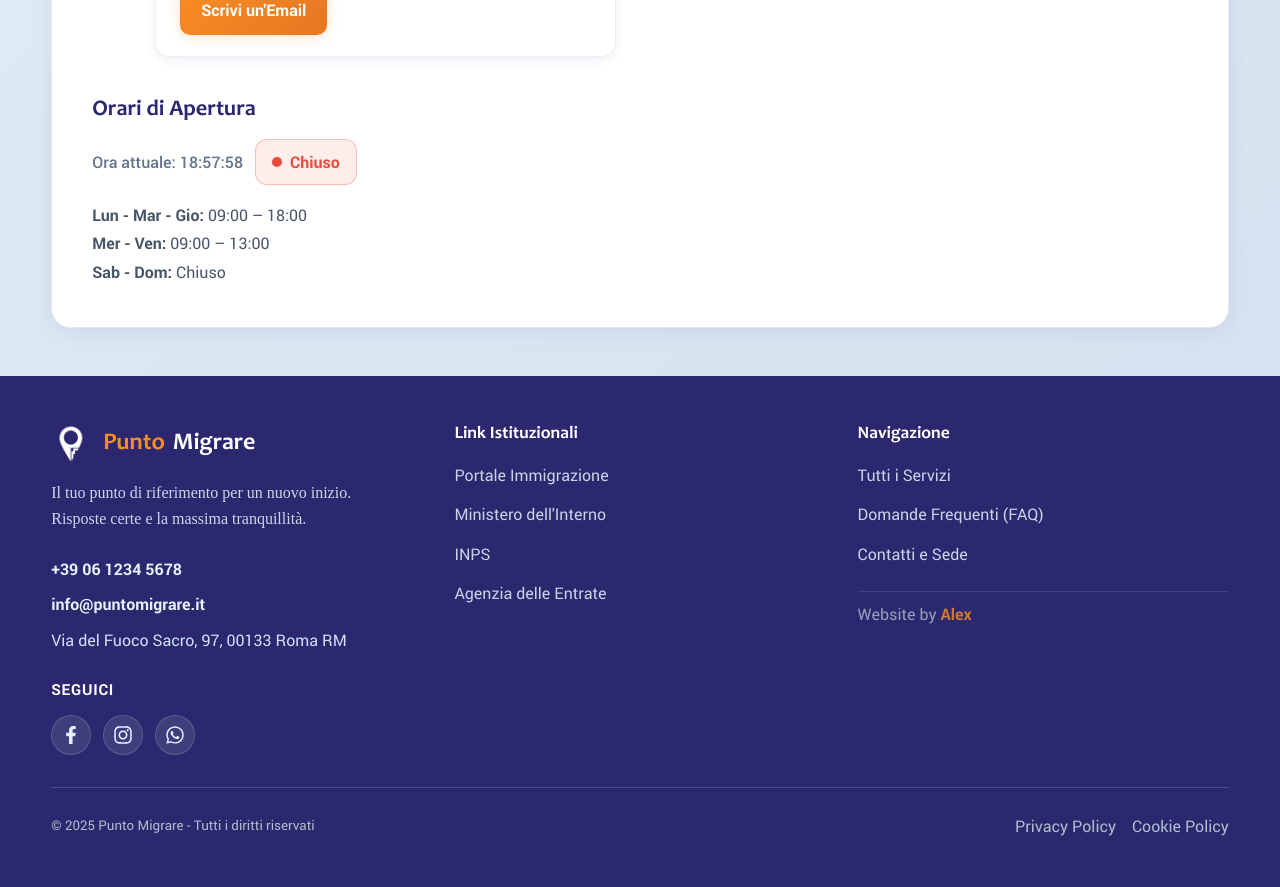
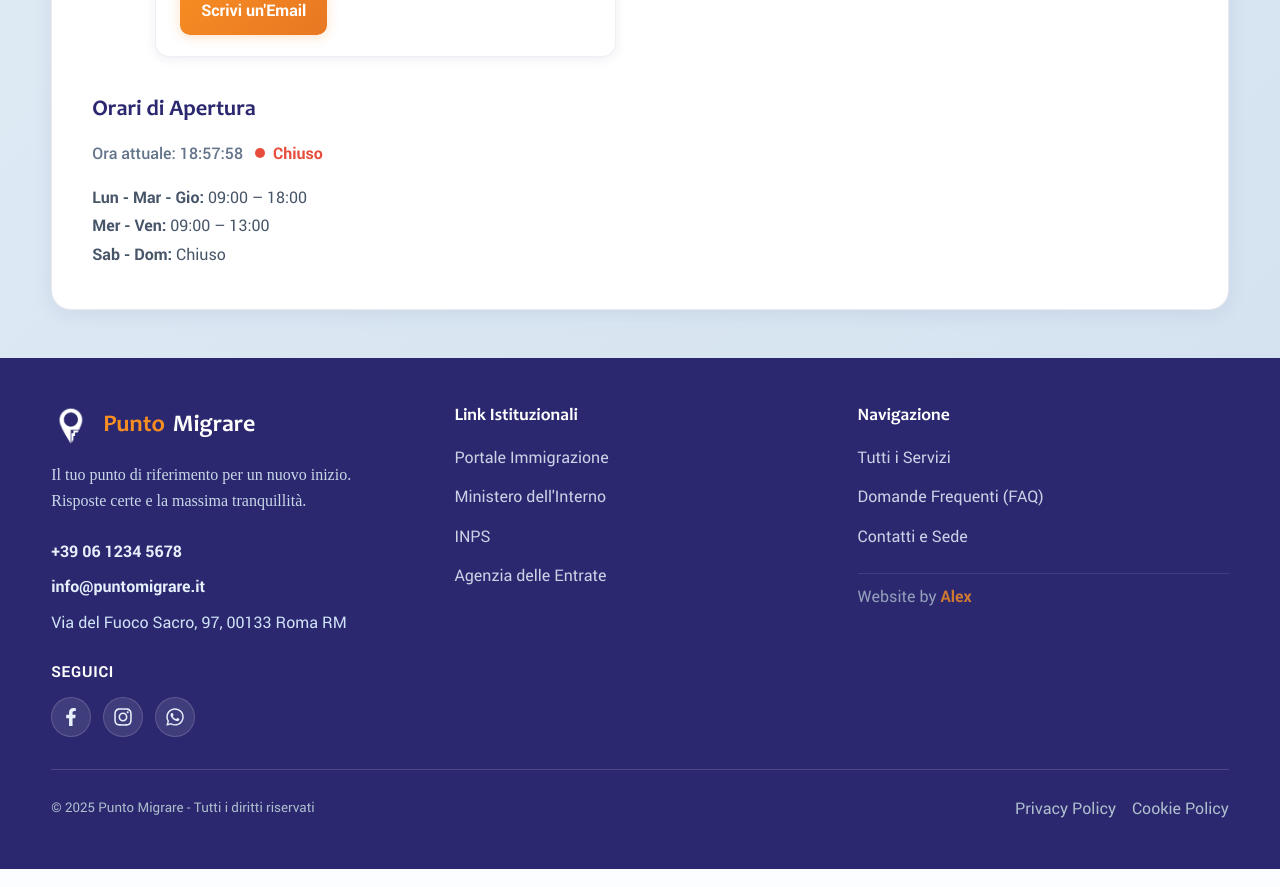
Before and after one commit to ZaZza402/pmws-last, a React (Vite) app: page /contatti in a window 1280 px wide. Shown: the part 1120-2007 px from the top of the page. Built offline with nearby package versions, Linux system fonts and the light colour scheme.

Commit message:
Clean up live status indicator - remove background badge - Removed colored background and borders from live status - Keep only pulsing dot and colored text for cleaner look - Applied to both DocumentSection and ContattiPage

```diff
--- a/src/components/DocumentSection.css
+++ b/src/components/DocumentSection.css
@@ -31,18 +31,12 @@
   display: inline-flex;
   align-items: center;
   gap: 0.5rem;
-  padding: 0.5rem 1rem;
-  background: rgba(46, 204, 64, 0.1);
-  border: 1px solid rgba(46, 204, 64, 0.3);
-  border-radius: 12px;
   font-weight: 600;
   color: #2ecc40;
   transition: all 0.3s ease;
 }
 
 .live-status.closed {
-  background: rgba(231, 76, 60, 0.1);
-  border: 1px solid rgba(231, 76, 60, 0.3);
   color: #e74c3c;
 }
 
```
